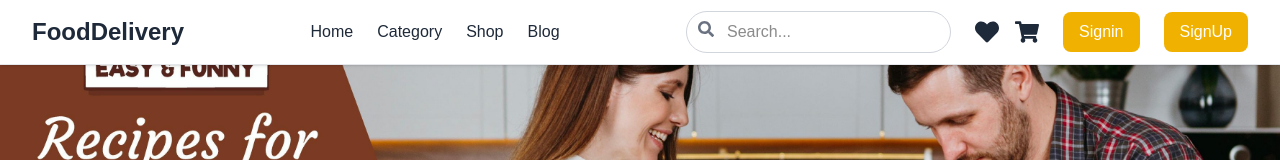
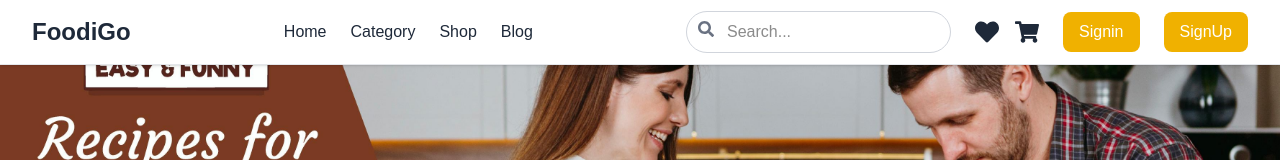
Before and after one commit to Tarikuzzaman12/FoodieGo-Application, a Next.js app: page / in a window 1280 px wide. Shown: the top 160 px of the page. Built offline with nearby package versions, Linux system fonts and the light colour scheme; no server answers; grey boxes are pictures that could not be loaded.

Commit message:
modify the slider

```diff
--- a/src/components/Navbar.jsx
+++ b/src/components/Navbar.jsx
@@ -30,7 +30,7 @@ const Navbar = () => {
               href="/"
               className="text-2xl font-bold text-gray-800 hover:text-yellow-600 transition duration-300"
             >
-              FoodDelivery
+              FoodiGo
             </a>
           </div>
 
```
